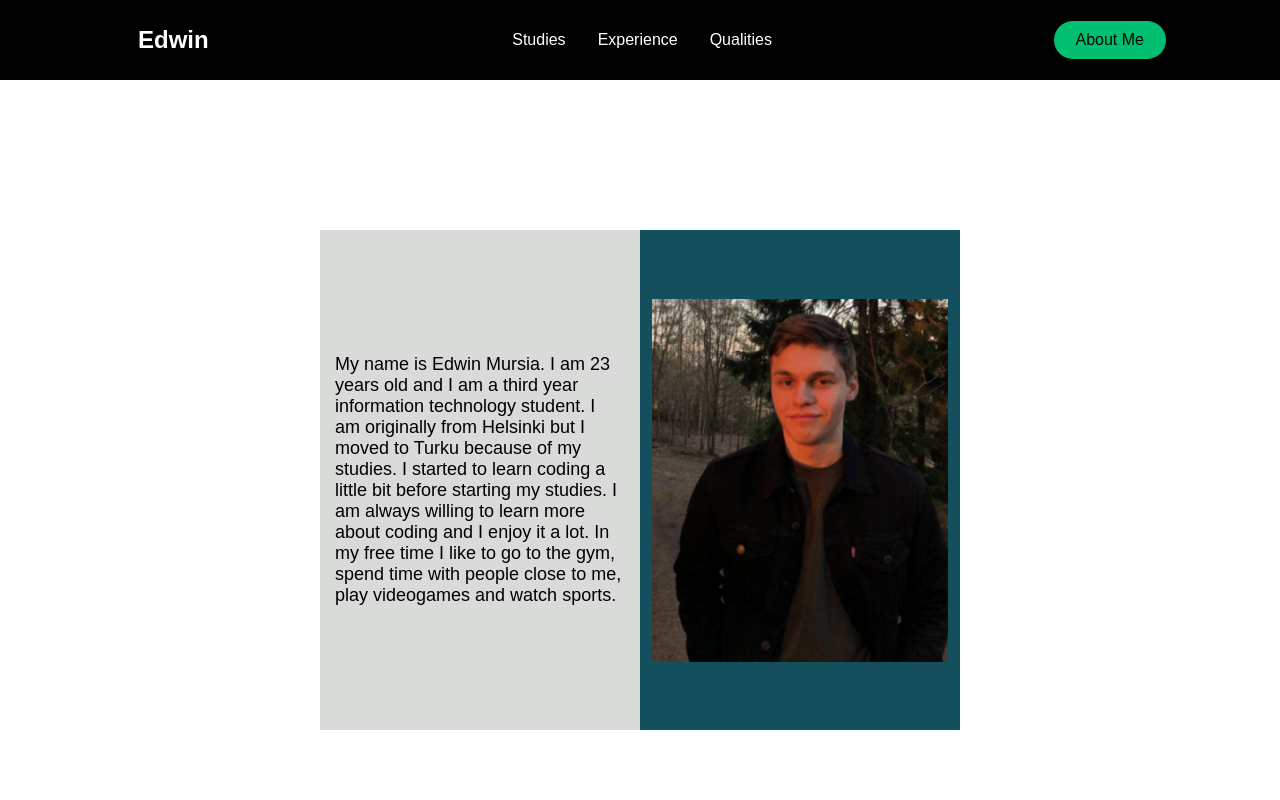
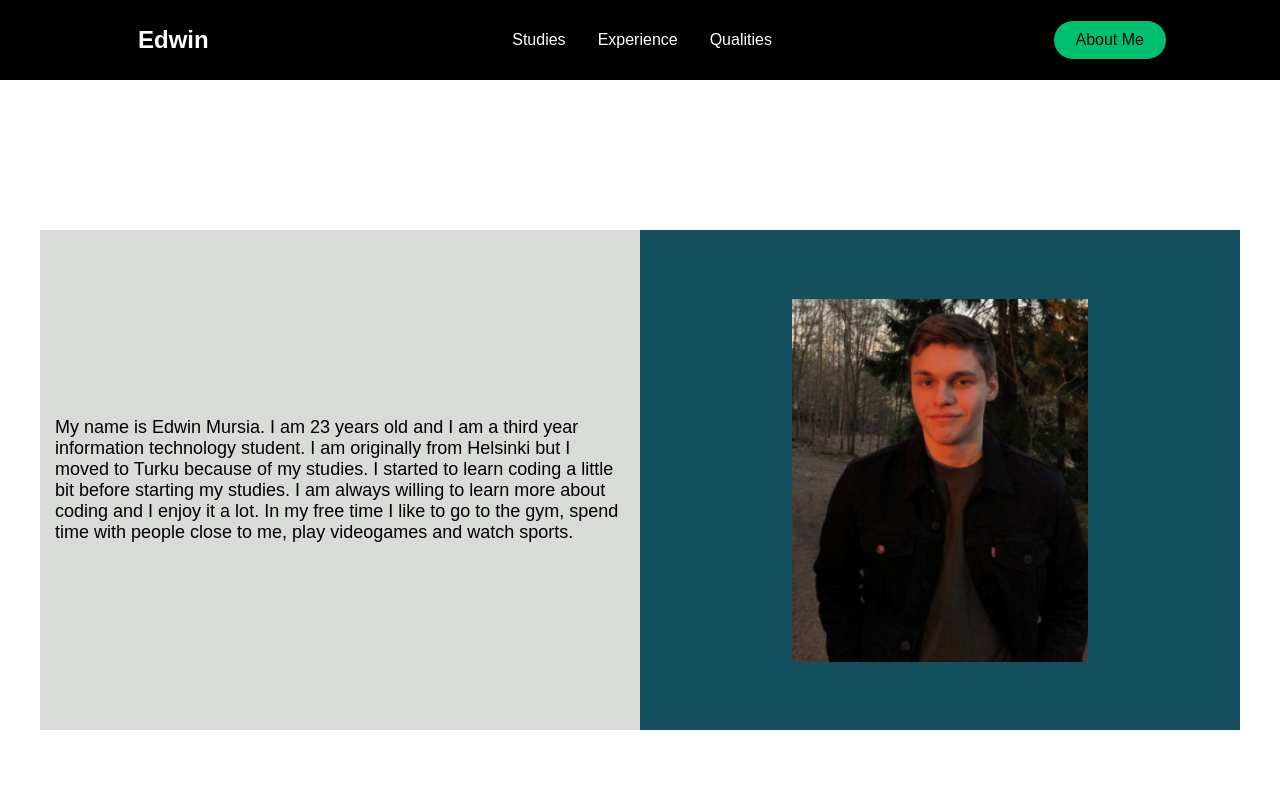
Before and after one commit to edwinmursia/myWebsite, a React (Create React App) app: page /moreAbout in a window 1280 px wide. Shown: the top 800 px of the page. Built offline with nearby package versions, Linux system fonts and the light colour scheme; a web font is replaced by a local one.

Commit message:
Did some changes to the dimentions.

```diff
--- a/src/components/AboutMe/AboutMeElements.js
+++ b/src/components/AboutMe/AboutMeElements.js
@@ -11,7 +11,7 @@ export const AboutMeContainer = styled.div`
 export const AboutMeWrapper = styled.div`
     background: #b6d7a8;
     height: 500px;
-    width: 50vw;
+    width: 1200px;
     display: grid;
     grid-template-columns: 1fr 1fr;
 `
```
